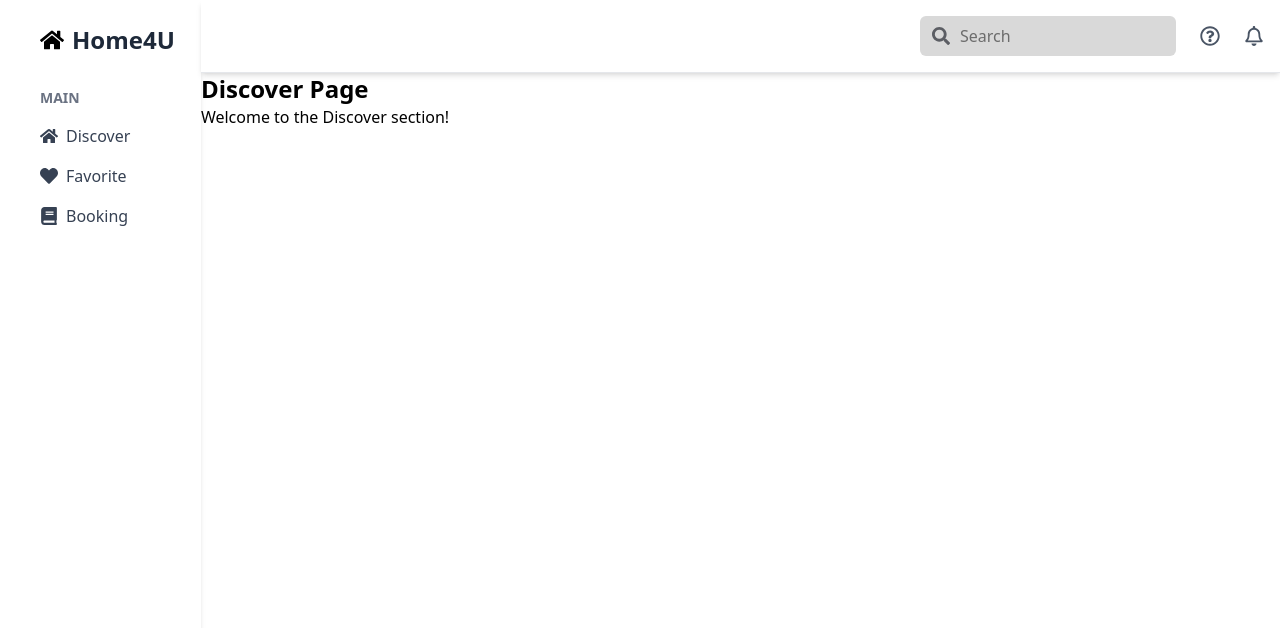
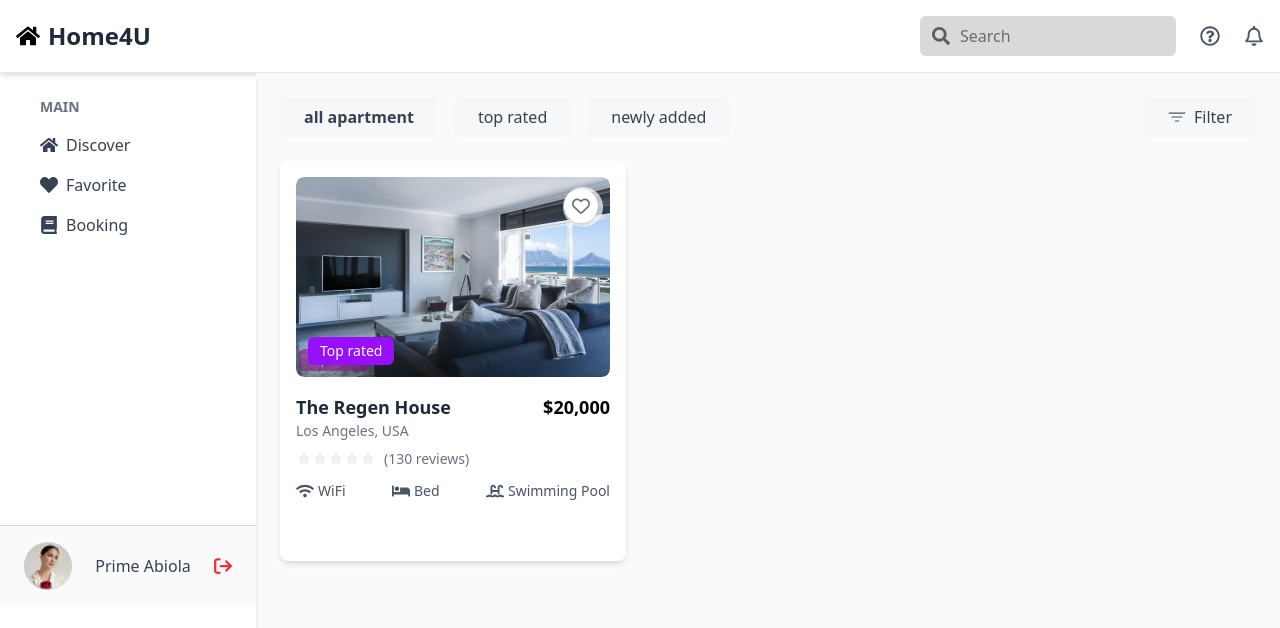
Before and after one commit to GG123lek/TM30-BOOKING, a React (Vite) app: page / in a window 1280 px wide. Shown: the top 628 px of the page. Built offline with nearby package versions, Linux system fonts and the light colour scheme.

Commit message:
ful card

```diff
--- /dev/null
+++ b/src/assets/components/ApartmentCard.jsx
@@ -0,0 +1,78 @@
+import React from "react";
+import { FaRegHeart } from "react-icons/fa6";
+import { AiFillStar } from "react-icons/ai";
+import { FaWifi, FaBed, FaSwimmingPool } from "react-icons/fa";
+import houseImage from "../../assets/framehouseone.png";
+
+const ApartmentCard = ({ onQuickView }) => {
+  return (
+    <div className="w-[346px] h-[400px] bg-white rounded-lg shadow-md overflow-hidden relative group hover:shadow-lg transition-all duration-300">
+
+      {/* Wrapper */}
+      <div className="relative flex flex-col p-4 transition-all duration-300 group-hover:translate-y-[-10px]">
+
+        {/* Apartment Image */}
+        <div className="relative w-full rounded-lg overflow-hidden">
+          <img
+            src={houseImage}
+            alt="Apartment"
+            className="w-full h-[200px] object-cover rounded-lg"
+          />
+          <div className="absolute top-3 right-3 bg-white p-2 rounded-full shadow-md cursor-pointer">
+            <FaRegHeart className="text-gray-500 text-lg" />
+          </div>
+          <span className="absolute bottom-3 left-3 bg-purple-600 text-white text-sm px-3 py-1 rounded-md">
+            Top rated
+          </span>
+        </div>
+
+        {/* Apartment Details */}
+        <div className="mt-4">
+          <div className="flex justify-between items-center">
+            <h2 className="text-lg font-semibold text-gray-800">The Regen House</h2>
+            <p className="text-lg font-semibold text-black-600">$20,000</p>
+          </div>
+          <p className="text-gray-500 text-sm">Los Angeles, USA</p>
+
+          {/* Ratings */}
+          <div className="flex items-center space-x-2 mt-2">
+                    <div className="flex">
+            {[...Array(5)].map((_, index) => (
+                <AiFillStar key={index} className="text-[#F0F0F0]" />
+            ))}
+            </div>
+
+            <p className="text-gray-500 text-sm">(130 reviews)</p>
+          </div>
+
+          {/* Features */}
+          <div className="flex justify-between items-center text-gray-600 text-sm mt-3">
+            <div className="flex items-center space-x-1">
+              <FaWifi className="text-lg" />
+              <span>WiFi</span>
+            </div>
+            <div className="flex items-center space-x-1">
+              <FaBed className="text-lg" />
+              <span>Bed</span>
+            </div>
+            <div className="flex items-center space-x-1">
+              <FaSwimmingPool className="text-lg" />
+              <span>Swimming Pool</span>
+            </div>
+          </div>
+        </div>
+      </div>
+
+
+                <button
+            onClick={onQuickView}
+            className="absolute bottom-2 left-0 w-full bg-blue-600 text-white font-semibold px-4 py-2 rounded-md opacity-0 group-hover:opacity-100 transition-all duration-300 cursor-pointer"
+            >
+            Quick View
+            </button>
+
+    </div>
+  );
+};
+
+export default ApartmentCard;
--- a/src/assets/components/Layout.jsx
+++ b/src/assets/components/Layout.jsx
@@ -5,14 +5,18 @@ import Navbar from "../components/Navbar";
 
 const Layout = () => {
   return (
-    <div className="layout-page flex">
-      {/* Sidebar */}
-      <Sidebar />
+    <div className=" overflow-hidden ">
+      <div className="">
+        <Navbar />
+      </div>
 
-      {/* Main Content */}
-      <div className="w-6/4 min-h-screen">
-        <Navbar />
+      <div className="w-full min-h-screen flex">
+        <div className="w-[20%]">
+          <Sidebar />
+        </div>
+        <div className="w-[80%] " >
         <Outlet />
+        </div>
       </div>
     </div>
   );
--- a/src/assets/components/Navbar.jsx
+++ b/src/assets/components/Navbar.jsx
@@ -1,12 +1,17 @@
 import React from "react";
-import { FaSearch, FaRegBell, FaRegQuestionCircle } from "react-icons/fa";
+import { FaSearch, FaRegBell, FaRegQuestionCircle, FaHome } from "react-icons/fa";
 
 const Navbar = () => {
   return (
-    <div className="navbar bg-white shadow-md p-4 flex items-center justify-end border-b border-gray-200">
-      {/* Right Section: Search Bar + Icons */}
+    <div className="navbar bg-white shadow-md p-4 flex items-center justify-between border-b border-gray-200">
+      {/* Left side: Home4U */}
+      <div className="flex items-center space-x-2">
+        <FaHome className="text-black-600 text-2xl" />
+        <h3 className="text-2xl font-bold text-gray-800">Home4U</h3>
+      </div>
+
+      {/* Right side: Search bar and icons */}
       <div className="flex items-center space-x-6">
-        {/* Search Bar */}
         <div className="relative">
           <input
             type="text"
@@ -16,7 +21,6 @@ const Navbar = () => {
           <FaSearch className="absolute left-3 top-1/2 transform -translate-y-1/2 text-[#5C5E64] text-lg" />
         </div>
 
-        {/* Notification & Help Icons */}
         <FaRegQuestionCircle className="text-gray-600 hover:text-blue-500 text-xl cursor-pointer" />
         <FaRegBell className="text-gray-600 hover:text-blue-500 text-xl cursor-pointer" />
       </div>
--- a/src/assets/components/Pages/DiscoverPage.jsx
+++ b/src/assets/components/Pages/DiscoverPage.jsx
@@ -1,11 +1,52 @@
-import React from "react";
+import React, { useState } from "react";
+import { IoFilterOutline } from "react-icons/io5";
+import ApartmentCard from "../../components/ApartmentCard";
+import QuickViewPage from "../../components/QuickViewPage";
+
 const DiscoverPage = () => {
-    return (
-      <div>
-        <h2 className="text-2xl font-bold">Discover Page</h2>
-        <p>Welcome to the Discover section!</p>
-      </div>
-    );
-  };
+  const [activeTab, setActiveTab] = useState("all-apartment");
+  const [isQuickViewOpen, setIsQuickViewOpen] = useState(false); // Track Quick View state
 
-  export default DiscoverPage;
+  return (
+    <div className="p-6 flex flex-col gap-6 bg-[#FAFAFA] min-h-screen">
+
+      {/* Show Back Button in Quick View */}
+      {isQuickViewOpen ? (
+        <QuickViewPage onBack={() => setIsQuickViewOpen(false)} />
+      ) : (
+        <>
+          {/* Buttons & Filter */}
+          <div className="flex justify-between items-center">
+            <div className="flex space-x-4">
+              {["all-apartment", "top-rated", "newly-added"].map((tab) => (
+                <button
+                  key={tab}
+                  onClick={() => setActiveTab(tab)}
+                  className={`px-6 py-2 rounded-md text-gray-700 bg-[#F5F7F9] cursor-pointer ${
+                    activeTab === tab ? "font-semibold" : ""
+                  }`}
+                >
+                  {tab.replace("-", " ")}
+                </button>
+              ))}
+            </div>
+
+            <div className="flex items-center px-6 py-2 bg-[#F5F7F9] rounded-md cursor-pointer">
+              <IoFilterOutline className="text-gray-600 text-lg mr-2" />
+              <p className="text-gray-700">Filter</p>
+            </div>
+          </div>
+
+          {/* Apartment List */}
+          {activeTab === "all-apartment" && (
+            <div className="flex">
+              <ApartmentCard onQuickView={() => setIsQuickViewOpen(true)} />
+            </div>
+          )}
+        </>
+      )}
+    </div>
+  );
+};
+
+export default DiscoverPage;
--- /dev/null
+++ b/src/assets/components/QuickViewPage.jsx
@@ -0,0 +1,18 @@
+import React from "react";
+import { IoArrowBack } from "react-icons/io5";
+
+const QuickViewPage = ({ onBack }) => {
+  return (
+    <div className="p-6 bg-[#FAFAFA] min-h-screen flex items-start">
+      <button
+        onClick={onBack}
+        className="text-gray-700 text-2xl flex items-center gap-2 cursor-pointer"
+      >
+        <IoArrowBack className="text-3xl" />
+        <span className="text-lg">Back</span>
+      </button>
+    </div>
+  );
+};
+
+export default QuickViewPage;
--- a/src/assets/components/SideBar.jsx
+++ b/src/assets/components/SideBar.jsx
@@ -1,24 +1,23 @@
 import React from "react";
 import { NavLink } from "react-router-dom";
 import { FaHome, FaHeart, FaBook } from "react-icons/fa";
+import { FaArrowRightFromBracket } from "react-icons/fa6"; // ✅ Correct Import
+import profilepics from "../../assets/Avatar.png"
 
 const Sidebar = () => {
   return (
-    <div className="w-1/4 min-h-screen bg-white shadow-md  p-6">
-      {/* Home4U Logo (Aligned with "MAIN" and NavLinks) */}
-      <div className="flex items-center space-x-2 mb-8 pl-4">
-        <FaHome className="text-black-600 text-2xl" />
-        <h3 className="text-2xl font-bold text-gray-800">Home4U</h3>
-      </div>
-
-      {/* Main & Navigation Links */}
+    <div className="min-h-screen bg-#D9D9D9-400 shadow-md flex flex-col relative">
+      {/* Main Navigation Links */}
+      <div className="p-6">
         <p className="text-gray-500 text-sm font-semibold mb-4 pl-4">MAIN</p>
         <ul className="space-y-4">
           <li>
             <NavLink
               to="/discover"
               className={({ isActive }) =>
-              isActive ? "flex items-center space-x-2 text-blue-600 font-semibold pl-4" : "flex items-center space-x-2 text-gray-700 pl-4"
+                isActive
+                  ? "flex items-center space-x-2 text-blue-600 font-semibold pl-4"
+                  : "flex items-center space-x-2 text-gray-700 pl-4"
               }
             >
               <FaHome className="text-lg" />
@@ -29,10 +28,12 @@ const Sidebar = () => {
             <NavLink
               to="/favorite"
               className={({ isActive }) =>
-              isActive ? "flex items-center space-x-2 text-blue-600 font-semibold pl-4" : "flex items-center space-x-2 text-gray-700 pl-4"
+                isActive
+                  ? "flex items-center space-x-2 text-blue-600 font-semibold pl-4"
+                  : "flex items-center space-x-2 text-gray-700 pl-4"
               }
             >
-            <FaHeart className="text-lg" />
+              <FaHeart className="text-lg "  />
               <p>Favorite</p>
             </NavLink>
           </li>
@@ -40,15 +41,31 @@ const Sidebar = () => {
             <NavLink
               to="/booking"
               className={({ isActive }) =>
-              isActive ? "flex items-center space-x-2 text-blue-600 font-semibold pl-4" : "flex items-center space-x-2 text-gray-700 pl-4"
+                isActive
+                  ? "flex items-center space-x-2 text-blue-600 font-semibold pl-4"
+                  : "flex items-center space-x-2 text-gray-700 pl-4"
               }
             >
               <FaBook className="text-lg" />
+
               <p>Booking</p>
             </NavLink>
           </li>
         </ul>
       </div>
+
+
+      <div className="bg-[#FAFAFA] w-full py-4 px-6 flex items-center justify-between border-t border-gray-300 absolute bottom-1/3 left-0">
+
+        <img src={profilepics} alt='' className="w-12 h-12 bg-gray-300 rounded-full"/>
+
+
+        <p className="text-gray-700 font-medium">Prime Abiola</p>
+
+
+        <FaArrowRightFromBracket className="text-red-500 cursor-pointer hover:text-red-500 text-lg" />
+      </div>
+    </div>
   );
 };
 
```
Also changed, not shown: src/assets/Avatar.png (added), src/assets/framehouseone.png (added). Lines whose indentation alone changed are shown as unchanged.
